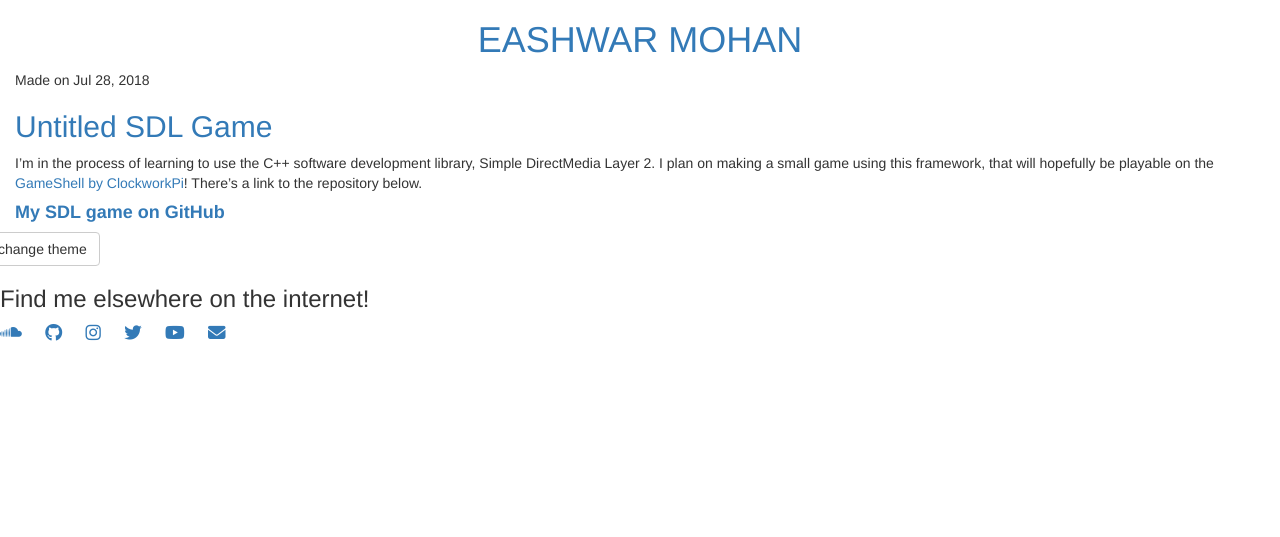
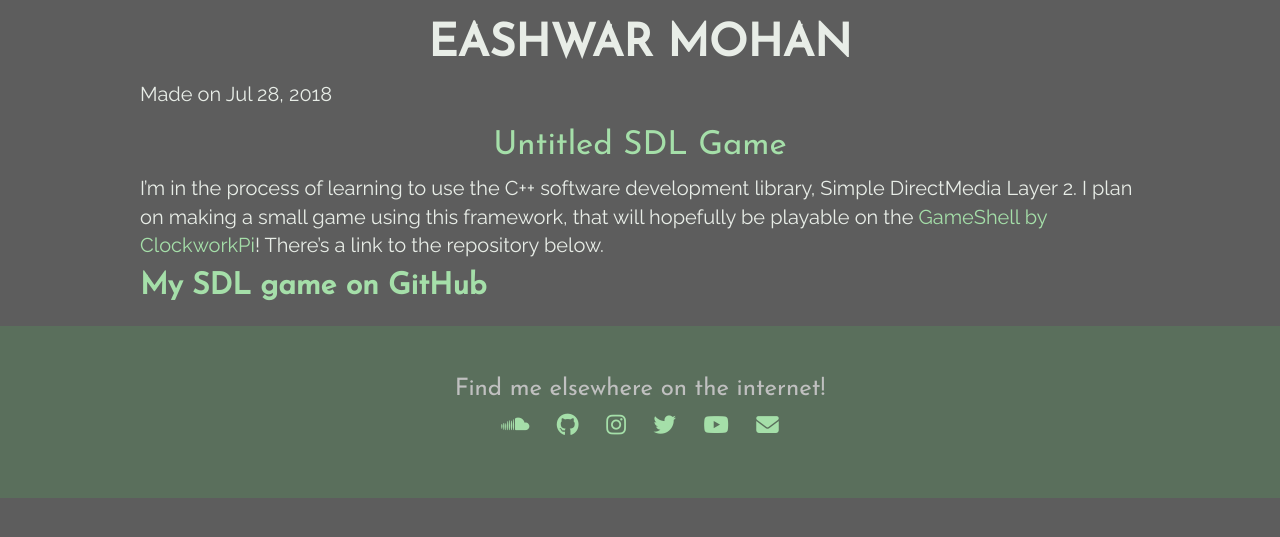
Before and after one commit to eashwar/eash.dev, a Jekyll site: the page built from _posts/2018-07-28-sdl-game.md, in a window 1280 px wide. Shown: the top 537 px of the page. Built offline with Jekyll 4.4.1, drawn with Linux system fonts in a browser that asks for light colours; nearby versions of some CDN libraries; comment, search, counter and statistics services are not loaded.

Commit message:
more hotfix

```diff
--- a/_includes/common-head.html
+++ b/_includes/common-head.html
@@ -8,18 +8,9 @@
 <!-- Latest compiled and minified CSS -->
 <link rel="stylesheet" href="https://maxcdn.bootstrapcdn.com/bootstrap/3.3.7/css/bootstrap.min.css">
 <!-- Icon -->
-<link rel="shortcut icon" type="image/png" href="images/favicon2.png" />
+<link rel="shortcut icon" type="image/png" href="/images/favicon2.png" />
 
 <meta name="viewport" content="width=device-width, initial-scale=1.0" />
 
 <!-- CSS -->
-<link rel="stylesheet" type="text/css" href="styles/light.css" id="theme">
-
-<script src="https://cdn.jsdelivr.net/npm/js-cookie@2/src/js.cookie.min.js"></script>
-<script type="text/javascript">
-    var prevTheme = Cookies.get('theme');
-    if (typeof prevTheme != "undefined")
-    {
-        document.getElementById("theme").href = "styles/" + prevTheme + ".css"
-    }
-</script>
+<link rel="stylesheet" type="text/css" href="/styles/dark.css" id="theme">
--- a/_includes/common-script.html
+++ b/_includes/common-script.html
@@ -2,4 +2,3 @@
 <script src="https://maxcdn.bootstrapcdn.com/bootstrap/3.3.7/js/bootstrap.min.js"></script>
 <script src="https://cdnjs.cloudflare.com/ajax/libs/mathjax/2.7.5/MathJax.js?config=TeX-MML-AM_CHTML" async></script>
 <script src="https://cdnjs.cloudflare.com/ajax/libs/pdfobject/2.1.1/pdfobject.min.js"></script>
-<script src="{{site.url}}/scripts/main.js"></script>
--- a/_includes/footer.html
+++ b/_includes/footer.html
@@ -1,7 +1,4 @@
 <div class="footer row">
-	<button class="btn btn-default" id="theme-switch">
-		change theme
-	</button>
 	<div class="footer-col col-sm-12">
 		<h3>Find me elsewhere on the internet!</h3>
 		<div class="extlink">
--- a/_layouts/post.html
+++ b/_layouts/post.html
@@ -8,7 +8,7 @@
 
 <body>
     <h1 align="center">
-<a href="{{site.url}}">
+<a href="/">
     <span class="lastName">EASHWAR MOHAN</span>
 </a>
 </h1>
--- a/scripts/main.js
+++ /dev/null
@@ -1,14 +0,0 @@
----
----
-document.getElementById("theme-switch").onclick = function() {
-    if (document.getElementById("theme").href == "styles/dark.css")
-    {
-        document.getElementById("theme").href = "styles/light.css"
-        Cookies.set('theme', 'light');
-    }
-    else
-    {
-        document.getElementById("theme").href = "styles/dark.css"
-        Cookies.set('theme', 'dark');
-    }
-};
```
